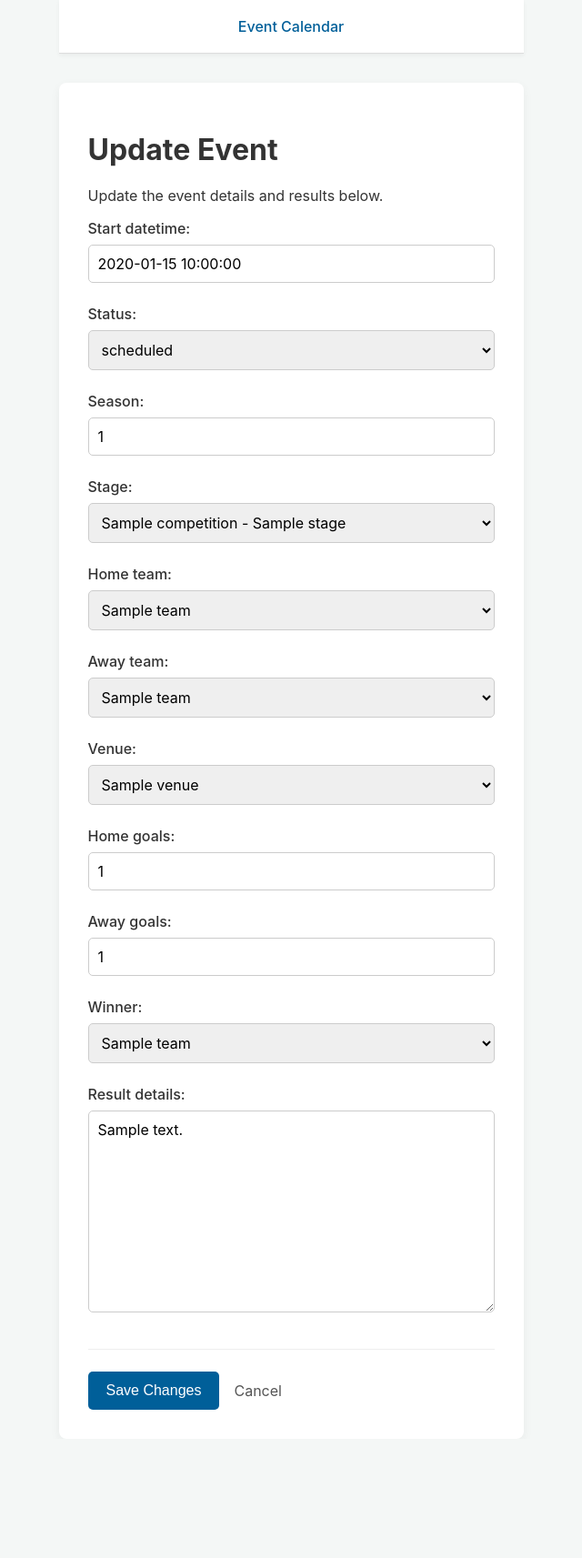
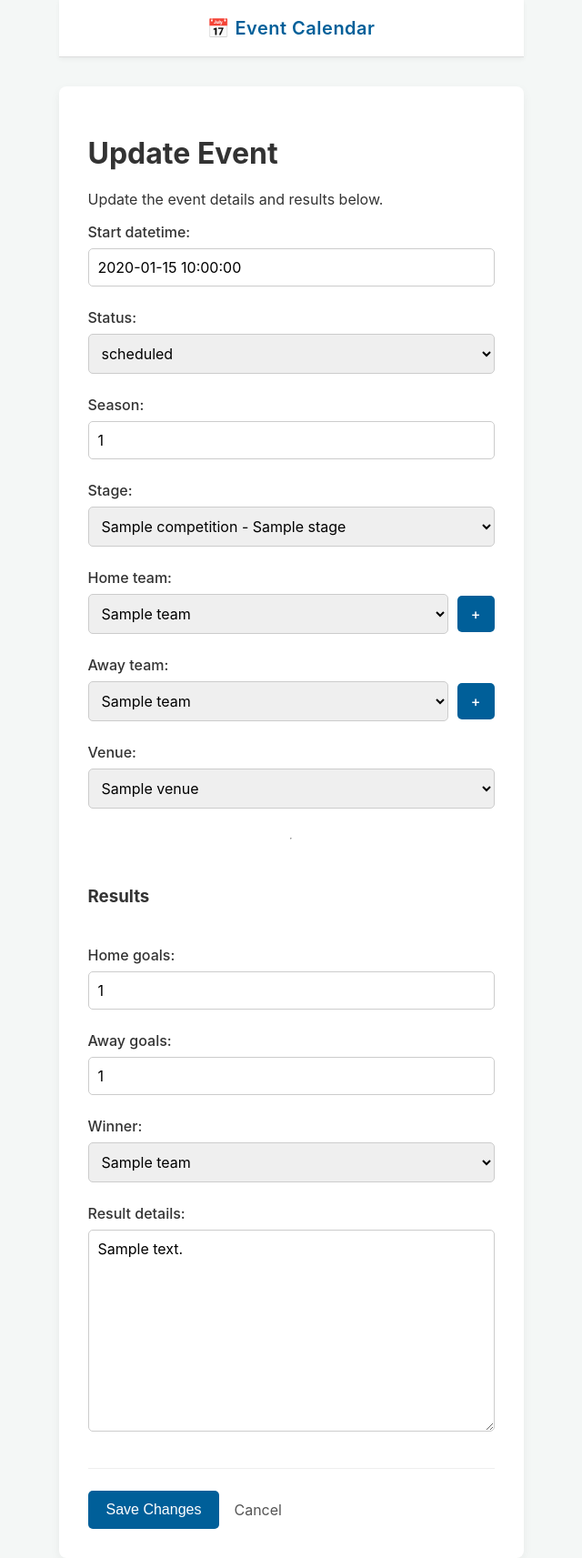
Before and after one commit to olegicks/sports-calendar, a Django app: page /event/1/update/ in a window 1280 px wide. Shown: the whole page at 91% size, without its empty margins (320-960 px from the left). Before the commit the page ends 1550 px from the top, so only its background shows below. Run offline with Django 5.2, Linux system fonts and the light colour scheme; tables that the repository leaves empty hold one stand-in row (values such as "Sample post").

Commit message:
feat: Add team creation feature

```diff
--- a/events/forms.py
+++ b/events/forms.py
@@ -1,5 +1,6 @@
 from django import forms
-from .models import Event
+from .models import Event, Team
+
 
 class EventForm(forms.ModelForm):
     start_datetime = forms.DateTimeField(
@@ -36,3 +37,9 @@ class EventUpdateForm(forms.ModelForm):
             'winner',
             'result_details'
         ]
+
+
+class TeamForm(forms.ModelForm):
+    class Meta:
+        model = Team
+        fields = ['name', 'slug', 'official_name', 'abbreviation', 'country_code']
--- a/events/urls.py
+++ b/events/urls.py
@@ -8,4 +8,5 @@ urlpatterns = [
     path("event/create/", views.EventCreateView.as_view(), name="event-create"),
     path("event/<int:pk>/", views.EventDetailView.as_view(), name="event-detail"),
     path("event/<int:pk>/update/", views.EventUpdateView.as_view(), name="event-update"),
+    path("team/create/", views.TeamCreateView.as_view(), name="team-create"),
 ]
--- a/events/views.py
+++ b/events/views.py
@@ -1,8 +1,9 @@
 from django.urls import reverse_lazy
 from django.views.generic import ListView, CreateView, DetailView, UpdateView
 
-from .forms import EventForm, EventUpdateForm
-from .models import Event
+from .forms import EventForm, EventUpdateForm, TeamForm
+from .models import Event, Team
+
 
 class EventListView(ListView):
     model = Event
@@ -48,3 +49,15 @@ class EventUpdateView(UpdateView):
 
     def get_success_url(self):
         return reverse_lazy('events:event-detail', kwargs={'pk': self.object.pk})
+
+
+class TeamCreateView(CreateView):
+    model = Team
+    form_class = TeamForm
+    template_name = 'events/team_create.html'
+
+    def get_success_url(self):
+        next_url = self.request.GET.get('next')
+        if next_url:
+            return next_url
+        return reverse_lazy('events:event-list')
--- a/templates/base.html
+++ b/templates/base.html
@@ -24,16 +24,21 @@
             padding: 1.2em 0;
             border-bottom: 1px solid #ddd;
             box-shadow: 0 2px 5px rgba(0,0,0,0.05);
-
             display: flex;
             justify-content: center;
         }
 
         nav a {
-            margin: 0 1.5em;
             color: #005f99;
             text-decoration: none;
-            font-weight: 500;
+
+            font-size: 1.25em;
+            font-weight: 600;
+            letter-spacing: 0.5px;
+
+            display: flex;
+            align-items: center;
+            gap: 0.5em;
         }
 
         .main-content {
@@ -54,13 +59,12 @@
 <body>
 
     <nav>
-        <a href="{% url 'events:event-list' %}">Event Calendar</a>
-
+        <a href="{% url 'events:event-list' %}">📅 Event Calendar</a>
     </nav>
 
     <main class="main-content">
         {% block content %}
-            {% endblock %}
+        {% endblock %}
     </main>
 
 </body>
--- a/templates/events/event_update.html
+++ b/templates/events/event_update.html
@@ -5,14 +5,20 @@
 {% block head %}
     <style>
         form { display: flex; flex-direction: column; gap: 1.5em; }
-        form p { margin: 0; display: flex; flex-direction: column; gap: 0.5em; }
-        form label { font-weight: 500; color: #333; }
-
-        form input,
-        form select,
-        form textarea {
-            padding: 10px; border: 1px solid #ccc; border-radius: 5px; font-size: 1em;
-            font-family: inherit;
+        .form-row {
+            margin: 0; display: flex; flex-direction: column; gap: 0.5em;
+        }
+        .form-row label { font-weight: 500; color: #333; }
+        .form-row input, .form-row select, .form-row textarea {
+            padding: 10px; border: 1px solid #ccc; border-radius: 5px;
+            font-size: 1em; font-family: inherit;
+        }
+        .input-with-add { display: flex; align-items: center; gap: 10px; }
+        .input-with-add select { flex-grow: 1; }
+        .add-link {
+            flex-shrink: 0; background-color: #005f99; color: white;
+            padding: 10px 15px; text-decoration: none;
+            border-radius: 5px; font-weight: 500;
         }
         .form-actions {
             border-top: 1px solid #eee; padding-top: 1.5em; margin-top: 1em;
@@ -23,9 +29,7 @@
             border: none; border-radius: 5px; font-size: 1em;
             font-weight: 500; cursor: pointer;
         }
-        .form-actions a {
-            color: #555; text-decoration: none;
-        }
+        .form-actions a { color: #555; text-decoration: none; }
     </style>
 {% endblock %}
 
@@ -36,7 +40,80 @@
     <form method="POST">
         {% csrf_token %}
 
-        {{ form.as_p }}
+        <div class="form-row">
+            {{ form.start_datetime.label_tag }}
+            {{ form.start_datetime }}
+            {{ form.start_datetime.errors }}
+        </div>
+
+        <div class="form-row">
+            {{ form.status.label_tag }}
+            {{ form.status }}
+            {{ form.status.errors }}
+        </div>
+
+        <div class="form-row">
+            {{ form.season.label_tag }}
+            {{ form.season }}
+            {{ form.season.errors }}
+        </div>
+
+        <div class="form-row">
+            {{ form.stage.label_tag }}
+            {{ form.stage }}
+            {{ form.stage.errors }}
+        </div>
+
+        <div class="form-row">
+            {{ form.home_team.label_tag }}
+            <div class="input-with-add">
+                {{ form.home_team }}
+                <a href="{% url 'events:team-create' %}?next={{ request.path }}" class="add-link">+</a>
+            </div>
+            {{ form.home_team.errors }}
+        </div>
+
+        <div class="form-row">
+            {{ form.away_team.label_tag }}
+            <div class="input-with-add">
+                {{ form.away_team }}
+                <a href="{% url 'events:team-create' %}?next={{ request.path }}" class="add-link">+</a>
+            </div>
+            {{ form.away_team.errors }}
+        </div>
+
+        <div class="form-row">
+            {{ form.venue.label_tag }}
+            {{ form.venue }}
+            {{ form.venue.errors }}
+        </div>
+
+        <hr>
+        <h3>Results</h3>
+
+        <div class="form-row">
+            {{ form.home_goals.label_tag }}
+            {{ form.home_goals }}
+            {{ form.home_goals.errors }}
+        </div>
+
+        <div class="form-row">
+            {{ form.away_goals.label_tag }}
+            {{ form.away_goals }}
+            {{ form.away_goals.errors }}
+        </div>
+
+        <div class="form-row">
+            {{ form.winner.label_tag }}
+            {{ form.winner }}
+            {{ form.winner.errors }}
+        </div>
+
+        <div class="form-row">
+            {{ form.result_details.label_tag }}
+            {{ form.result_details }}
+            {{ form.result_details.errors }}
+        </div>
 
         <div class="form-actions">
             <button type="submit">Save Changes</button>
```
Also changed, not shown: templates/events/event_create.html (+70 -27 lines), templates/events/team_create.html (added, +36 -0 lines).
